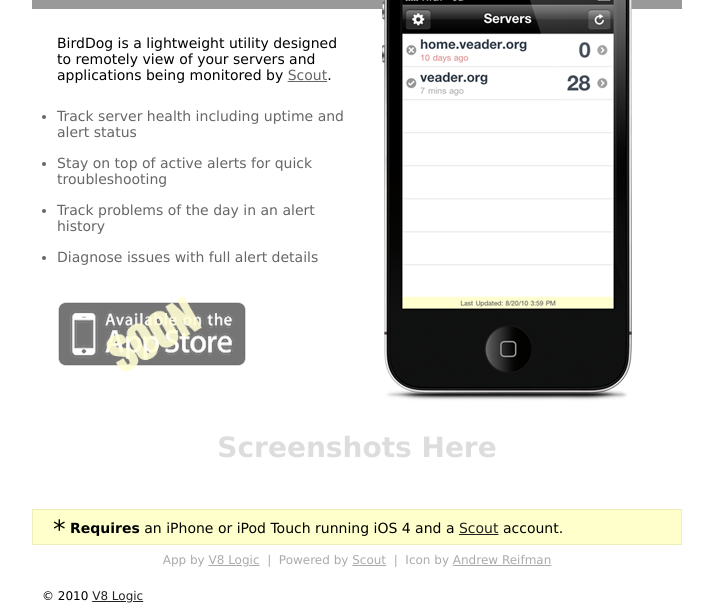
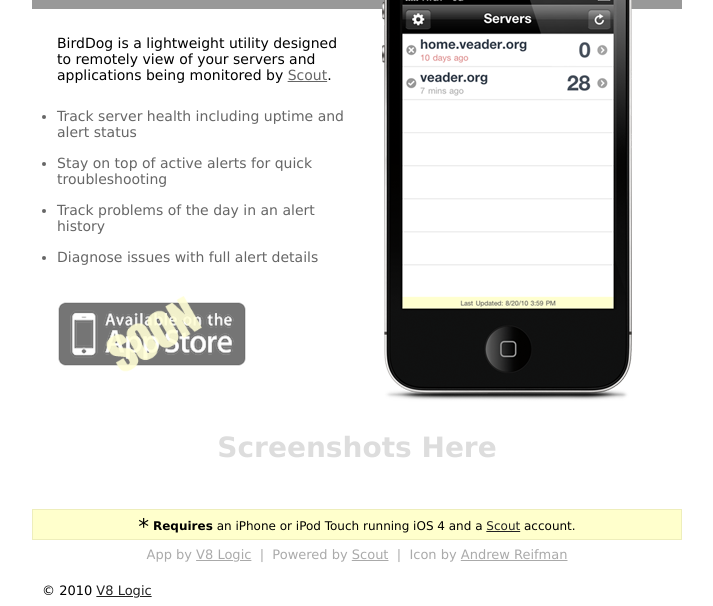
Before and after one commit to veader/BirdDog-Website, a plain HTML site: page index.html in a window 1280 px wide. Shown: the part 246-852 px from the top of the page, without its empty margins (283-996 px from the left). Drawn offline with Linux system fonts and the light colour scheme.

Commit message:
slight tweaking

```diff
--- a/index.html
+++ b/index.html
@@ -6,7 +6,7 @@
     <style>
       * { margin:0;padding:0; }
       body { background-color:#FFF; font-size:14px; font-family:Verdana, sans-serif; }
-      #wrapper { margin:0 auto; width:650px; background-color:#FFF;position:relative; }
+      #wrapper { margin:0 auto; width:650px; background-color:#FFF; position:relative; }
       #status_bar { background-color:#222; height:20px; color:#EEE; padding:0px 15px; font-size:10px; font-weight:bold; line-height:20px; text-align:right; }
       #status_bar a { color:#EEE;text-decoration:none; }
       #header { background:#000 url('images/header_bg.png') repeat-x; height:175px; position:relative; }
@@ -25,12 +25,12 @@
       #content #screenshots { clear:both; height:50px; padding:20px; }
       #content #app_store { position:relative; margin:0px; padding-top:5px; height:100px; }
       #content #app_store #soon { position:absolute; top:0; left:25px; }
-      #required { clear:both; background-color:#FFC; border:1px solid #EEB; padding:5px 20px 0 20px; }
+      #required { clear:both; text-align:center; background-color:#FFC; border:1px solid #EEB; padding-top:4px; font-size:12px; }
       #required a, #footer a { color:#222; }
       #required a:hover, #footer a:hover { text-decoration:none; }
-      #footer { height:20px;margin-top:5px; }
-      #footer p { padding:1px 10px; font-size:12px; line-height:18px; }
-      #thanks { color:#AAA; }
+      #footer { height:20px; margin-top:5px; }
+      #footer p { padding:1px 10px; font-size:13px; line-height:18px; }
+      #thanks { color:#AAA; font-size:11px; }
       #thanks a { color:#AAA; }
       #footer #thanks a:hover { text-decoration:none; color:#666; }
 
@@ -98,10 +98,8 @@
         <p id="thanks" class="centered">
           App by <a href="http://v8logic.com">V8 Logic</a>
           &nbsp;|&nbsp;
-
           Powered by <a href="http://scoutapp.com">Scout</a>
           &nbsp;|&nbsp;
-
           Icon by <a href="http://andrewreifman.com">Andrew Reifman</a>
         </p>
         <br />
```
